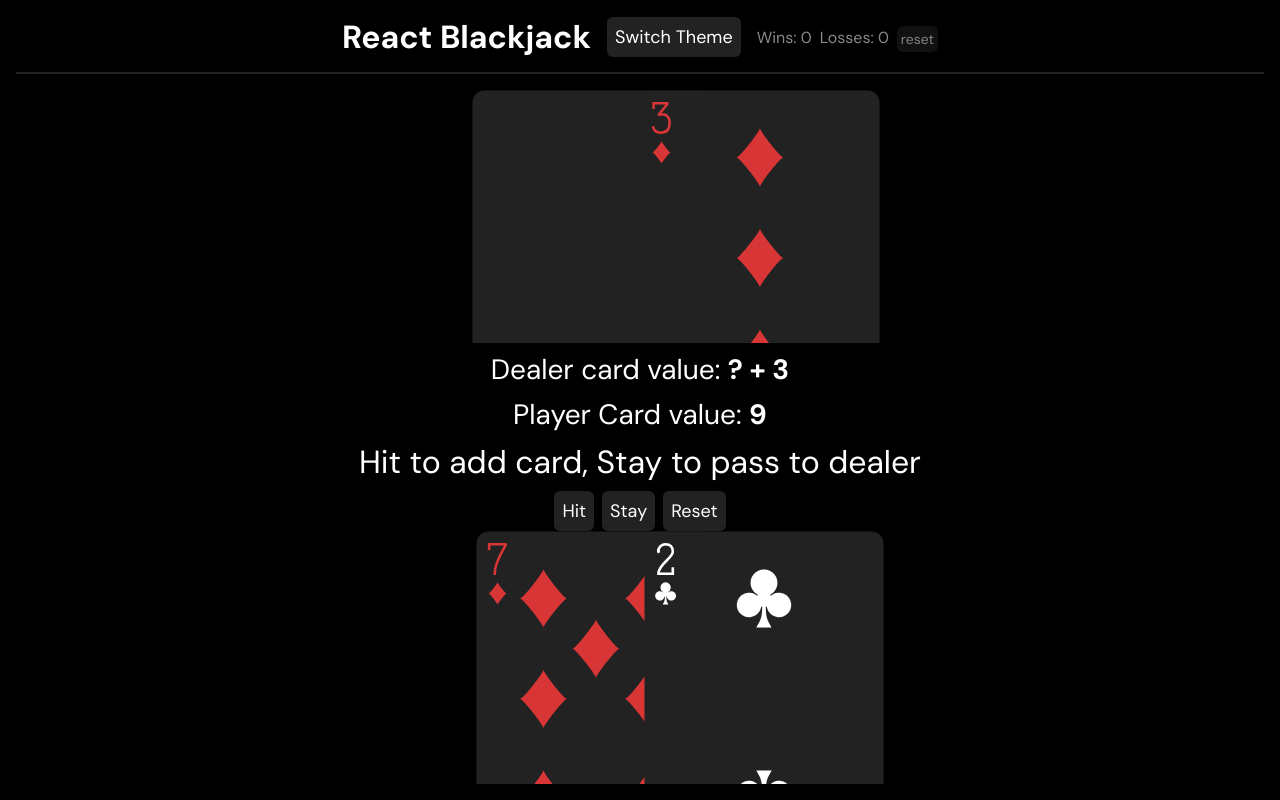
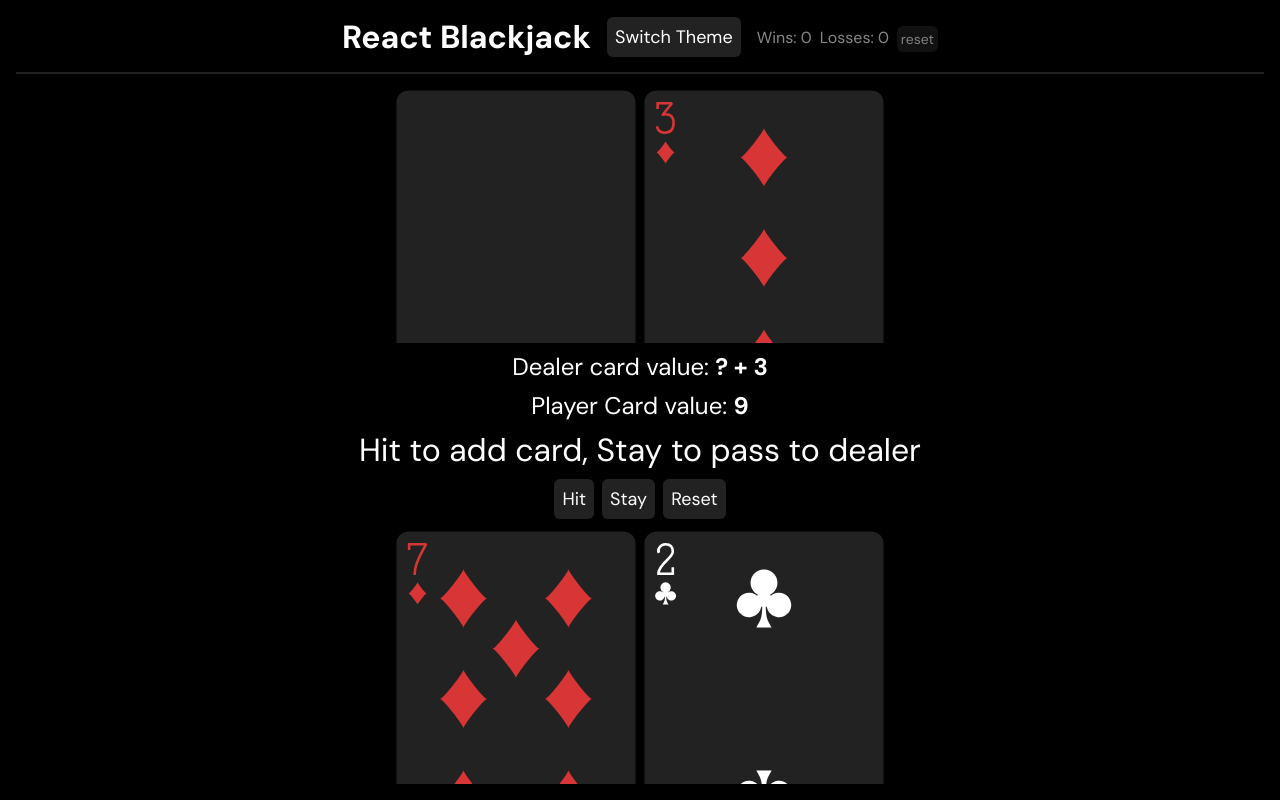
Before and after one commit to cyfinfaza/blackjack-apcs, a React (Create React App) app: page / in a window 1280 px wide. Built offline with nearby package versions, Linux system fonts and the light colour scheme.

Commit message:
some layout compatibility fixes

```diff
--- a/src/App.jsx
+++ b/src/App.jsx
@@ -243,12 +243,12 @@ function App() {
       </div>
       <div className={pageStyle.content}>
         <div className={pageStyle.dealerCards}>
-          <div>
+          {/* <div> */}
             {dealerCardState.map((element) => (
               <Card type={element.card} flipped={element.flipped} />
             ))}
-          </div>
-          {<div>{placeDealerCard}</div>}
+          {/* </div> */}
+          {/* {<div>{placeDealerCard}</div>} */}
         </div>
         <div className={pageStyle.cardValueMonitor}>
           <p>
--- a/src/App.module.css
+++ b/src/App.module.css
@@ -38,6 +38,7 @@
   flex-direction: column;
   justify-content: space-between;
   overflow: hidden;
+  align-items: center;
 }
 
 .content>div>*{
@@ -45,12 +46,13 @@
 }
 
 .dealerCards, .playerCards{
-  width: 100%;
+  max-width: 100%;
   display: flex;
   gap: 8px;
   overflow-x: auto;
   overflow-y: hidden;
-  justify-content: center;
+  /* justify-content: center; */
+
 }
 
 /* .dealerCards{
@@ -72,15 +74,19 @@
   justify-content: flex-start;
   align-items: center;
   gap: 8px;
+  margin-bottom: 12px;
 }
 
 .actionsPanel>p{
   margin: 0;
-  font-size: 32px;
+  /* font-size: 28px; */
+  font-size: 4vh;
+  text-align: center;
 }
 
 .cardValueMonitor>p{
-  font-size: 28px;
+  /* font-size: 22px; */
+  font-size: 3vh;
   /* color: var(--foreground-color); */
   font-weight: 400;
   margin-block: 8px;
--- a/src/components/Card/card.module.css
+++ b/src/components/Card/card.module.css
@@ -1,7 +1,9 @@
 
 .cardContainer{
 	transition: filter 240ms ease;
-	width: 160px;
+	/* width: 160px; */
+	max-height: 100%;
+	height: 300px;
 }
 
 .cardContainer>div,
```
